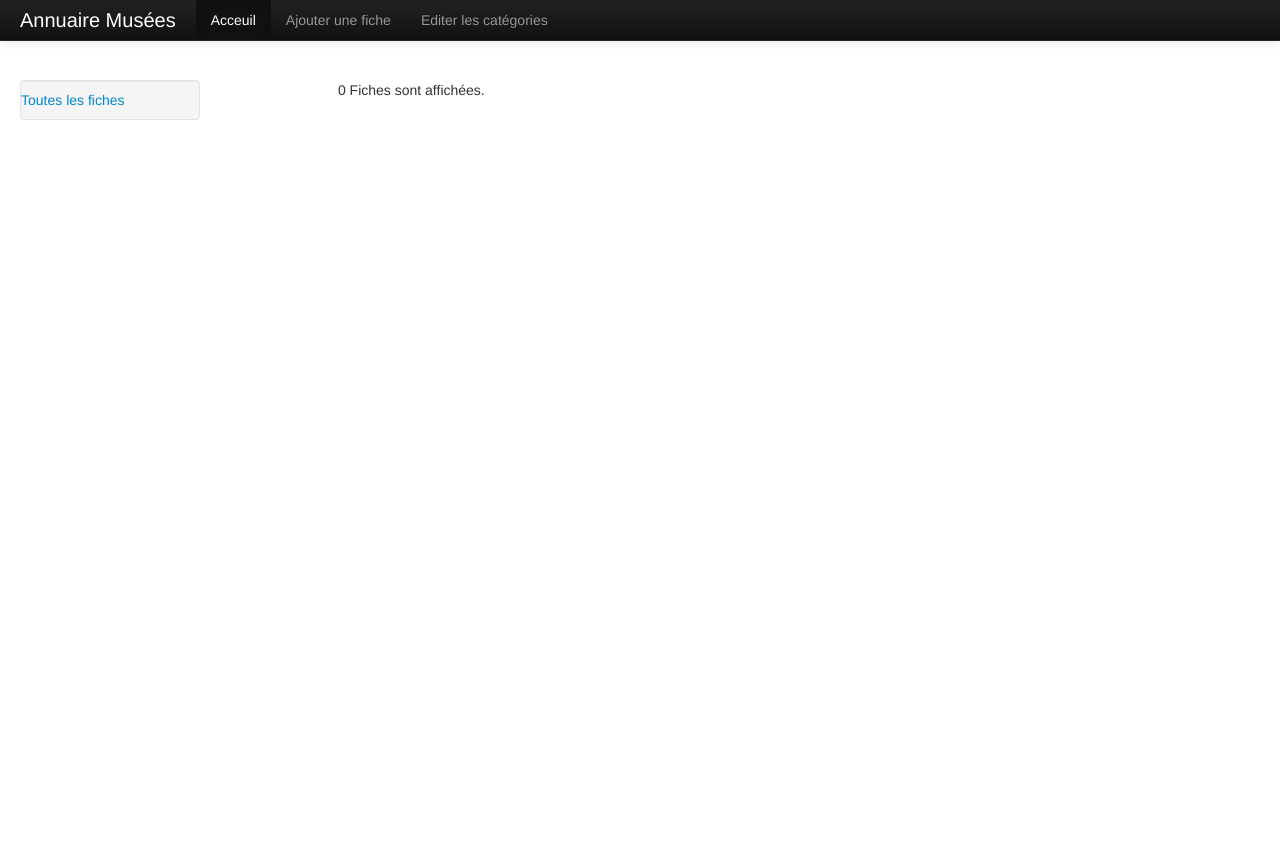
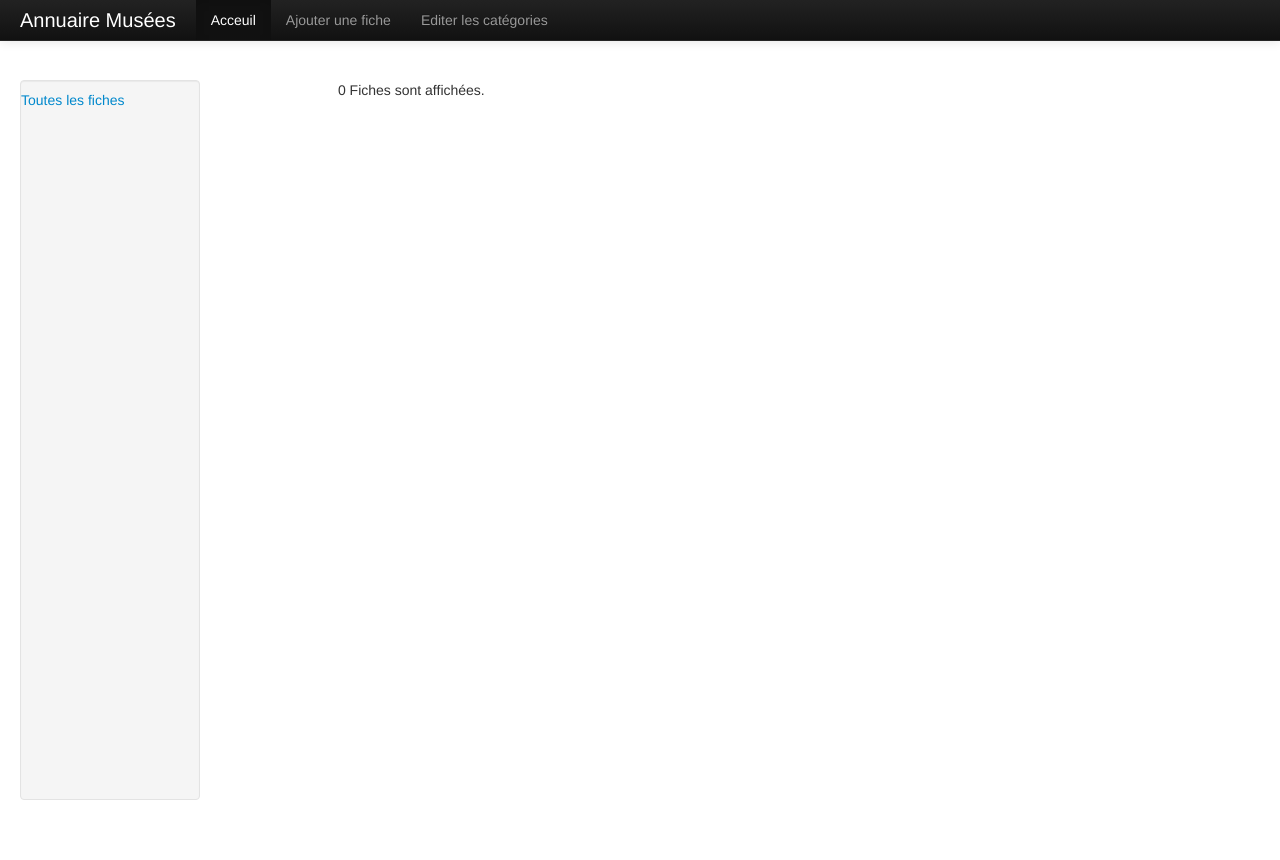
Before and after one commit to raphigaziano/test-naoned, a PHP site: page / in a window 1280 px wide. Before the commit the page ends 120 px from the top, so only its background shows below. Run offline with PHP 8.4, Linux system fonts and the light colour scheme; data that the repository does not hold is empty; some libraries are stand-ins or nearby versions.

Commit message:
quick css tweak

```diff
--- a/static/css/base.css
+++ b/static/css/base.css
@@ -18,3 +18,17 @@ body {
 .fiche-edit button[name="save"] {
     margin-left: 23%;       /* Cross devices ??? */
 }
+
+/** Menu **/
+
+.sidebar-nav {
+    height: 100%;
+}
+
+/** fiche list **/
+
+/* TODO */
+
+footer {
+    height: 50px;
+}
```
